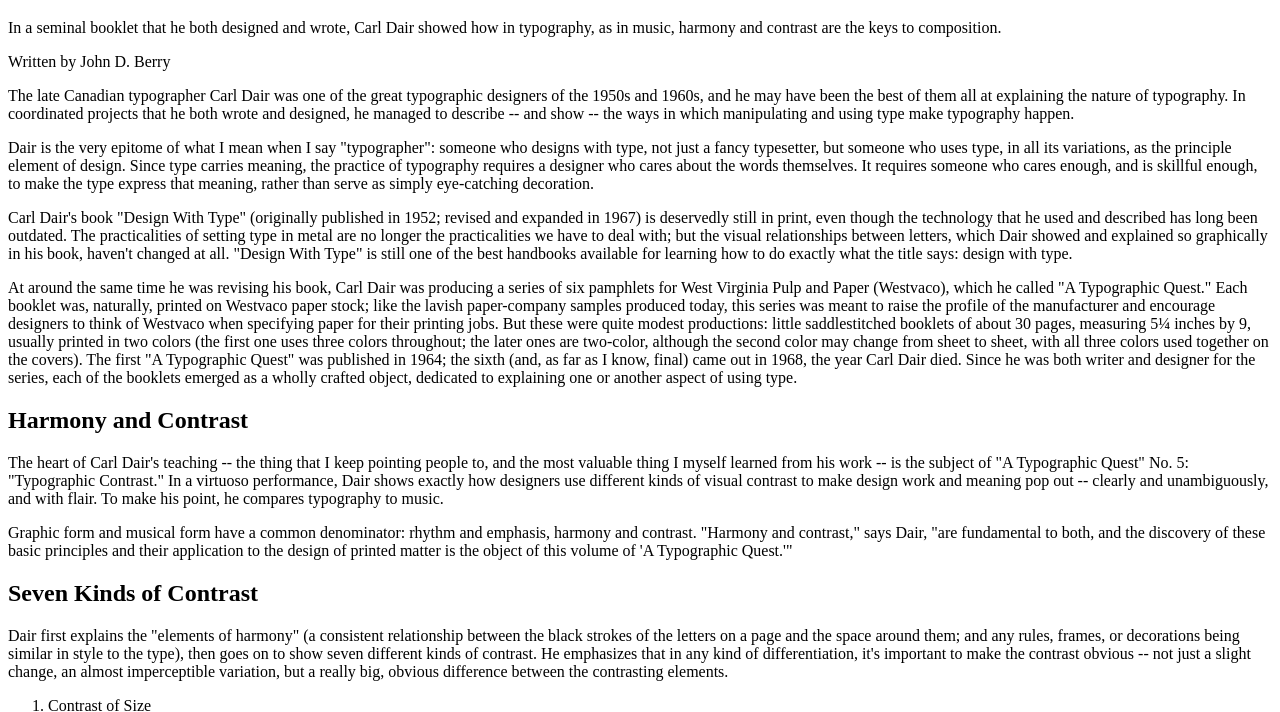
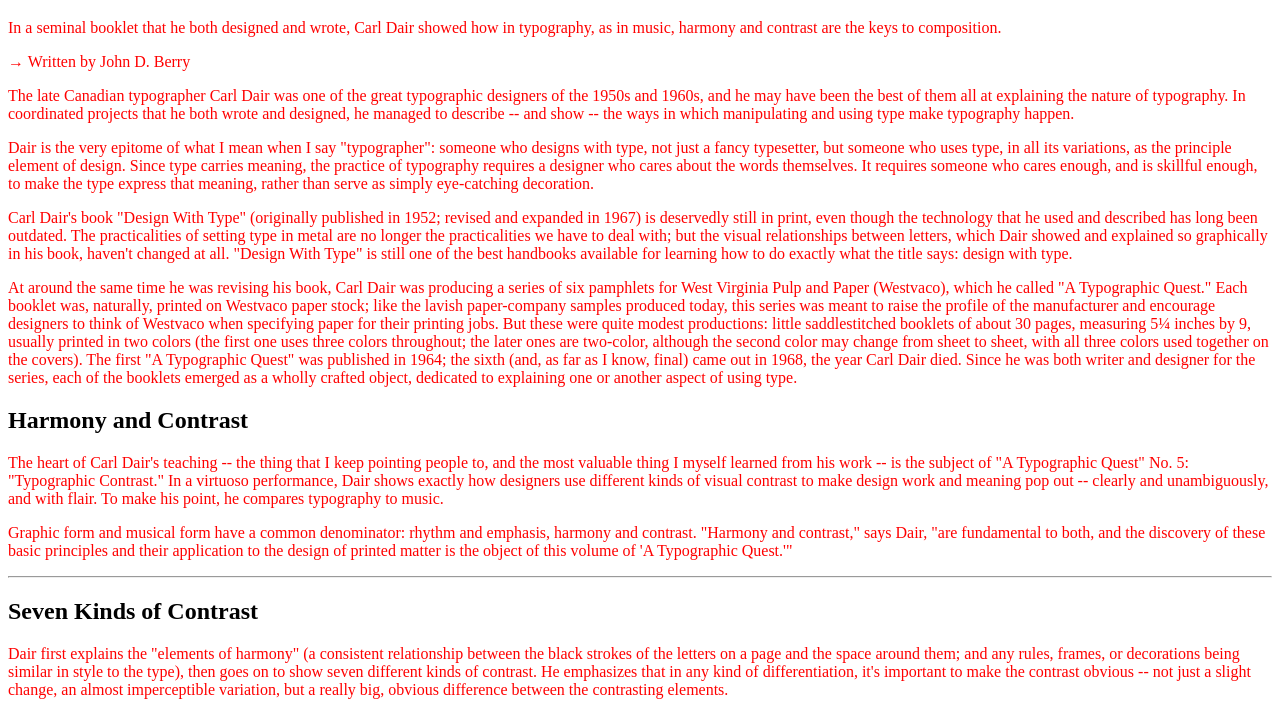
Before and after one commit to zengwish95/seven-principles, a plain HTML site: page index.html in a window 1280 px wide. Shown: the part 61-773 px from the top of the page. Drawn offline with Linux system fonts and the light colour scheme.

Commit message:
add css file

```diff
--- a/index.html
+++ b/index.html
@@ -2,8 +2,9 @@
 <html lang="en">
   <head>
     <meta charset="utf-8">
-    <meta name="Seven Principles" content="Seven Principles of Typographic Contrast">
+    <meta name="viewport" content="width=device-width, initial-scale=1.0">
     <title>Seven Principles of Typographic Contrast</title>
+    <link rel="stylesheet" href="styles.css">
   </head>
     <body>
       <h1>Seven Principles of Typographic Contrast</h1>
@@ -11,7 +12,7 @@
           In a seminal booklet that he both designed and wrote, Carl Dair showed how in typography, as in music, harmony and contrast are the keys to composition.
         </p>
         <p>
-          Written by John D. Berry
+          &rarr; Written by John D. Berry
         </p>
         <p>
           The late Canadian typographer Carl Dair was one of the great typographic designers of the 1950s and 1960s, and he may have been the best of them all at explaining the nature of typography. In coordinated projects that he both wrote and designed, he managed to describe -- and show -- the ways in which manipulating and using type make typography happen.
@@ -32,6 +33,7 @@
         <p>
           Graphic form and musical form have a common denominator: rhythm and emphasis, harmony and contrast. "Harmony and contrast," says Dair, "are fundamental to both, and the discovery of these basic principles and their application to the design of printed matter is the object of this volume of 'A Typographic Quest.'"
         </p>
+        <hr>
         <h2>Seven Kinds of Contrast</h2>
         <p>Dair first explains the "elements of harmony" (a consistent relationship between the black strokes of the letters on a page and the space around them; and any rules, frames, or decorations being similar in style to the type), then goes on to show seven different kinds of contrast. He emphasizes that in any kind of differentiation, it's important to make the contrast obvious -- not just a slight change, an almost imperceptible variation, but a really big, obvious difference between the contrasting elements.
         </p>
--- /dev/null
+++ b/styles.css
@@ -0,0 +1,3 @@
+p {
+  color: #ff0000;
+}
```
